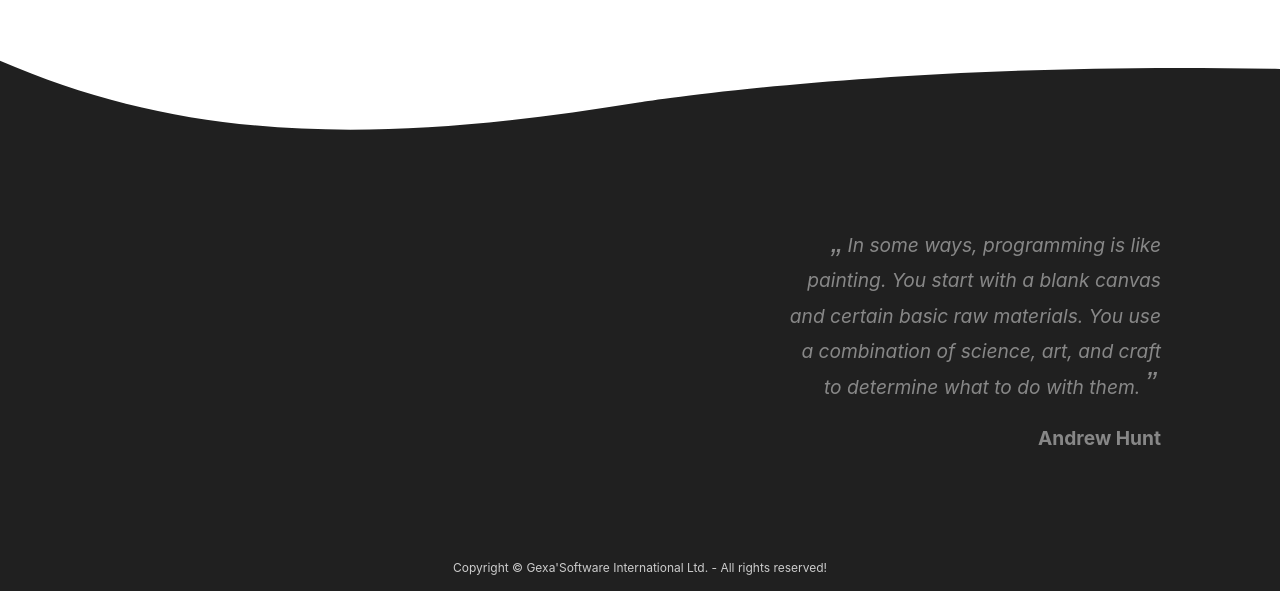
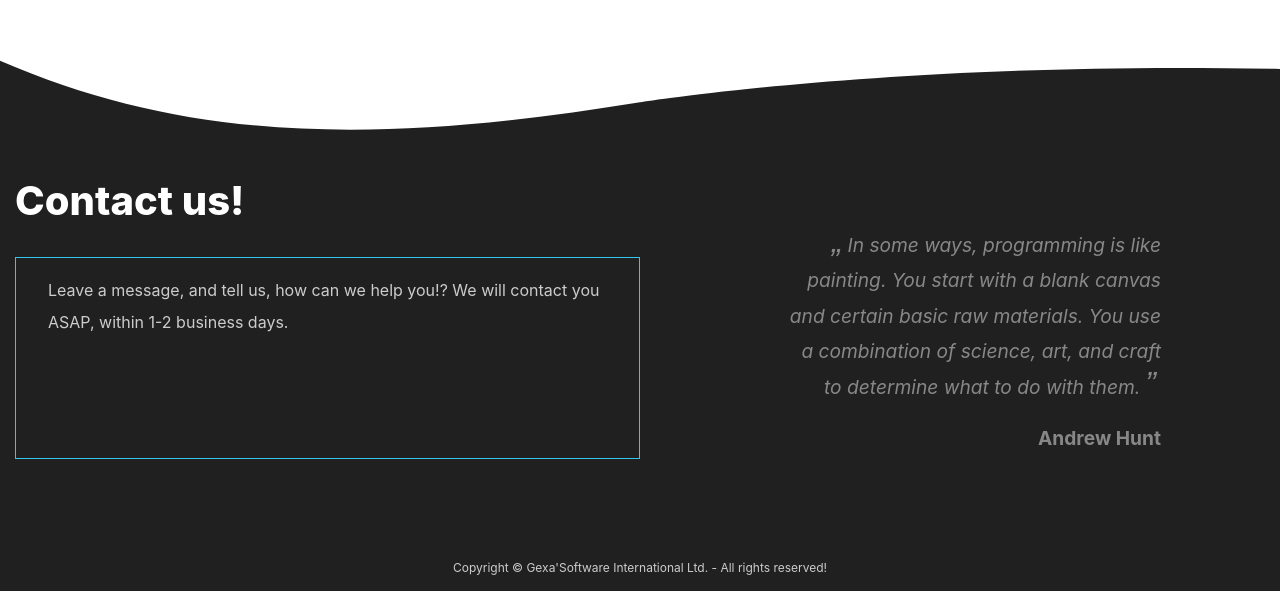
Before and after one commit to Gexa/fsg-portfolio, a Next.js app: page /team/ferenc in a window 1280 px wide. Shown: the part 837-1428 px from the top of the page. Built offline with nearby package versions, Linux system fonts and the light colour scheme.

Commit message:
UI Button component, Contact container component + CSS, useComponentVisible hook + TESTs

```diff
--- /dev/null
+++ b/assets/scss/components/Contact.module.scss
@@ -0,0 +1,38 @@
+@use 'sass:math';
+@import '../var/defaults';
+@import '../var/mixins';
+
+.contactForm {
+    border: 1px solid $primary;
+    margin-bottom: math.div($grid-gutter-width, 2);
+    width: 100%;
+
+    > p {
+        padding: math.div($grid-gutter-width, 4) math.div($grid-gutter-width, 2);
+        line-height: 2rem;
+        margin: 0;
+        font-size: 1rem;
+        color: $text-muted;
+        min-height: 200px;
+    }
+
+    .input, .message {
+        width: 100%;
+        padding: math.div($grid-gutter-width, 4) math.div($grid-gutter-width, 4);
+        background-color: $inverse-bg;
+        color: $text-inverse;
+        border: none;
+        border-bottom: 1px solid $primary;
+        margin-bottom: math.div($grid-gutter-width, 4);
+        font-family: $font-family;
+        font-size: 1rem;
+        &::placeholder {
+            color: $text-muted;
+        }
+    }
+
+    .message {
+        min-height: 100px;
+        margin-bottom: 0;
+    }
+}
--- a/assets/scss/components/Footer.module.scss
+++ b/assets/scss/components/Footer.module.scss
@@ -40,6 +40,15 @@ svg.wave {
         > .contactWrapper {
             width: 50%;
             min-height: 400px;
+
+
+            h2.contactHeader {
+                font-size: 2.5rem;
+                font-weight: 800;
+                color: $text-inverse;
+                padding: 0;
+                margin: math.div($grid-gutter-width, 2) 0;
+            }
         }
 
         > .quoteWrapper {
--- a/assets/scss/globals.scss
+++ b/assets/scss/globals.scss
@@ -3,6 +3,13 @@
 @import "var/defaults";
 @import "var/container";
 @import "var/mixins";
+
+html {
+  font-size: 14px;
+  @include media-breakpoint-up(md) {
+    font-size: 16px;
+  }
+}
 
 html,
 body {
--- a/assets/scss/var/_container.scss
+++ b/assets/scss/var/_container.scss
@@ -25,5 +25,6 @@
 
   &-fluid {
     max-width: 100% !important;
+    min-width: 320px;
   }
 }
--- a/components/Layout/Footer/Footer.tsx
+++ b/components/Layout/Footer/Footer.tsx
@@ -1,6 +1,7 @@
 import * as React from 'react';
 
 import styles from '../../../assets/scss/components/Footer.module.scss';
+import Contact from '../../containers/Contact/Contact';
 
 const Footer = () => {
     return (
@@ -15,7 +16,8 @@ const Footer = () => {
                 <div className={[styles.footerTop, 'container'].join(' ')}>
 
                     <div className={styles.contactWrapper}>
-                        {/* <Contact /> */}
+                        <h2 className={styles.contactHeader}>Contact us!</h2>
+                        <Contact />
                     </div>
 
                     <blockquote className={styles.quoteWrapper}>
--- /dev/null
+++ b/components/containers/Contact/Contact.tsx
@@ -0,0 +1,47 @@
+import * as React from 'react';
+import useComponentVisible from '../../../lib/hooks/useComponentVisible';
+import styles from '../../../assets/scss/components/Contact.module.scss';
+
+const Contact: React.FunctionComponent = (): JSX.Element => {
+
+    const [ contactData, setContactData ] = React.useState({ subject: '', sender: '', message: '' });
+    const { ref, isComponentVisible, setIsComponentVisible } = useComponentVisible(false);
+    let formRef;
+
+    const handleSubmit = event => {
+        event.preventDefault();
+
+    }
+
+    const handleChange = (event, formField) => {
+        event.preventDefault();
+        setContactData( oldData => ({
+            ...oldData,
+            [formField]: event.target.value
+        }));
+    }
+
+    return (
+        <form method="POST"
+            ref={ref}
+            onSubmit={handleSubmit}
+            className={styles.contactForm}
+            data-test="component-contact">
+                {isComponentVisible ?
+                (<>
+                    <input type="text" placeholder="Subject" autoComplete="off" className={styles.input} value={contactData.subject} onChange={e => handleChange(e, 'subject')} />
+                    <input type="email" placeholder="Contact E-mail" className={styles.input} value={contactData.sender} onChange={e => handleChange(e, 'sender')} />
+                    <textarea className={styles.message} autoComplete="off"
+                            placeholder="Write your message here! Your message should be at least 20 characters long."
+                            onChange={e => handleChange(e, 'message')}
+                            value={contactData.message}></textarea>
+                </>)
+                :
+                (<p onClick={e => setIsComponentVisible(true)}>
+                    Leave a message, and tell us, how can we help you!? We will contact you ASAP, within 1-2 business days.
+                </p>)}
+        </form>
+    );
+}
+
+export default Contact;
--- /dev/null
+++ b/lib/hooks/useComponentVisible.ts
@@ -0,0 +1,21 @@
+import { useState, useEffect, useRef } from 'react';
+
+export default function useComponentVisible(initialIsVisible) {
+    const [isComponentVisible, setIsComponentVisible] = useState(initialIsVisible);
+    const ref = useRef(null);
+
+    const handleClickOutside = (event) => {
+        if (ref.current && !ref.current.contains(event.target)) {
+            setIsComponentVisible(false);
+        }
+    };
+
+    useEffect(() => {
+        document.addEventListener('click', handleClickOutside, true);
+        return () => {
+            document.removeEventListener('click', handleClickOutside, true);
+        };
+    });
+
+    return { ref, isComponentVisible, setIsComponentVisible };
+}
--- a/pages/team/[name].tsx
+++ b/pages/team/[name].tsx
@@ -1,14 +1,17 @@
 import * as React from 'react';
 
-const TeamMember = (props) => {
+const TeamMember = ({ name }) => {
     return (
-        <h2>{JSON.stringify(props)}</h2>
+        <div className="container">
+            <h2>{name.toUpperCase()}</h2>
+        </div>
     )
 }
 
 export async function getStaticProps(context) {
+    const { params } = context;
     return {
-        props: {}
+        props: { name: params.name }
     }
 }
 
```
Also changed, not shown: assets/scss/components/UI/Button.module.scss (added, +17 -0 lines), components/UI/Button/Button.tsx (added, +39 -0 lines), setupTests.tsx (+1 -1 lines), 2 other files (tests, documents, lock files or other folders).
